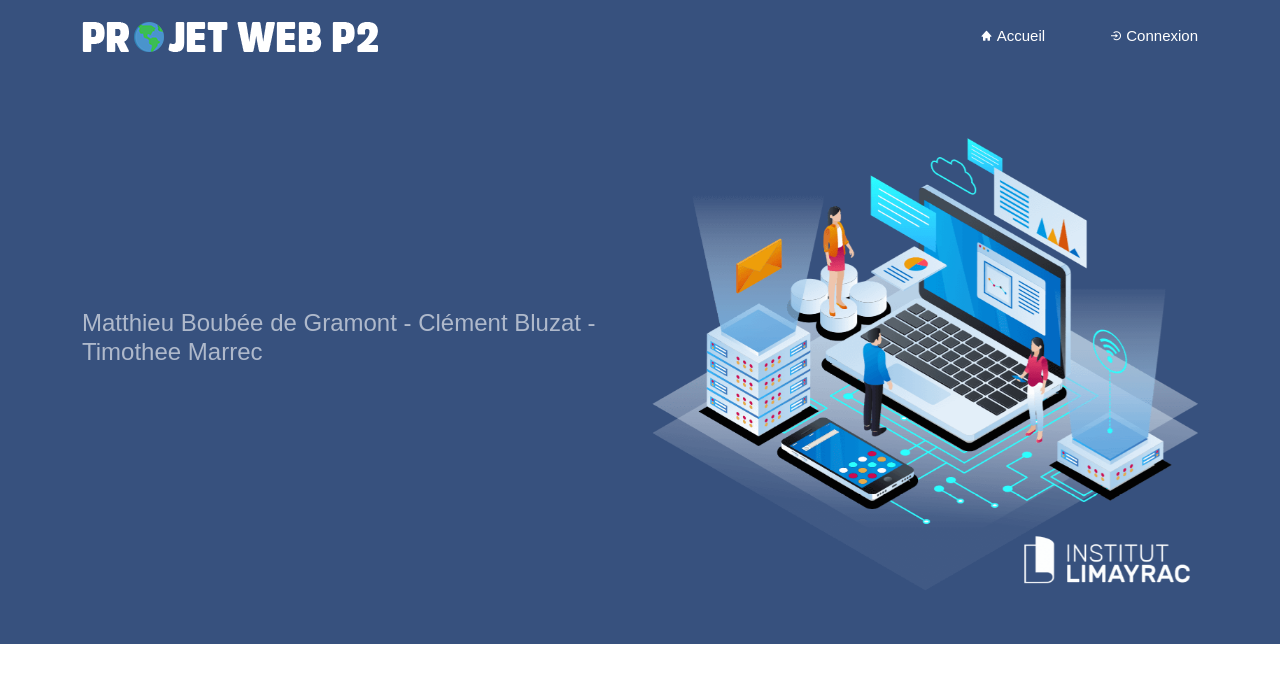
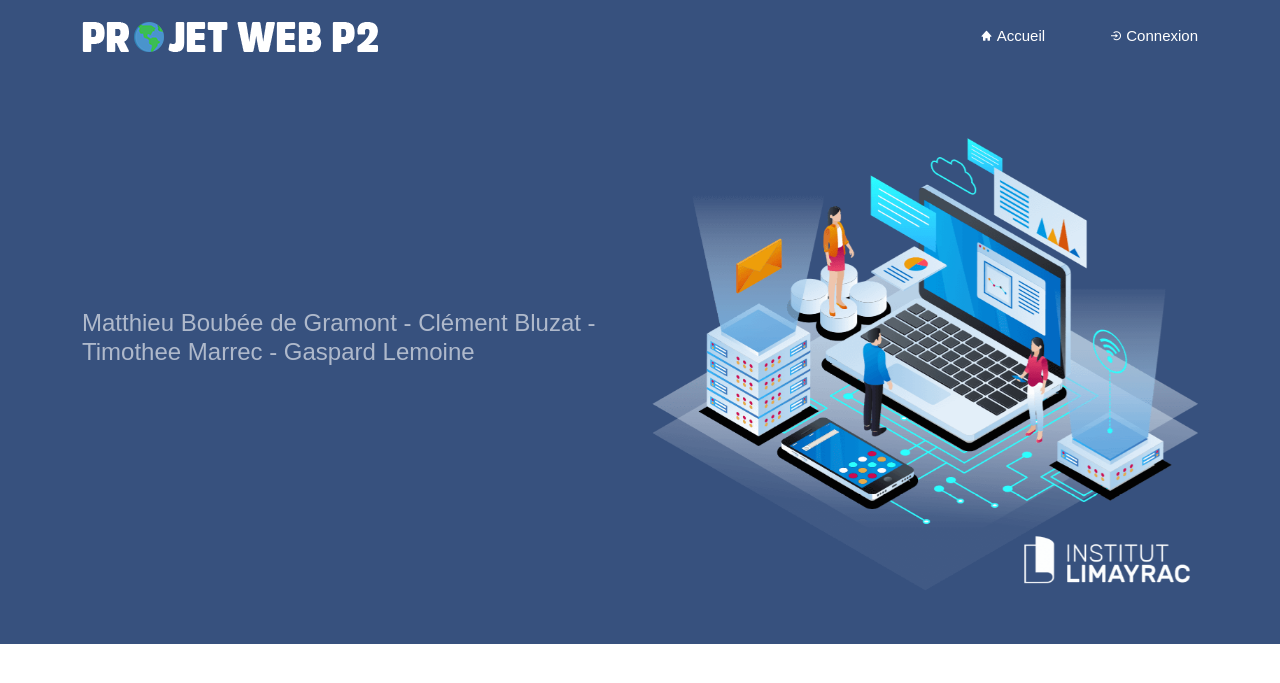
Before and after one commit to MatthieuBDG/Projet_Symfony, a Symfony app: template templates/pages/accueil.html.twig in a window 1280 px wide. Shown: the top 683 px of the page. Run offline with Twig, Linux system fonts and the light colour scheme; the template is opened without the code that fills it, so the values that code supplies are empty; some libraries are stand-ins or nearby versions; some web fonts are replaced.

Commit message:
update "Lemoine Gaspard" in accueil.html.twig

```diff
--- a/templates/pages/accueil.html.twig
+++ b/templates/pages/accueil.html.twig
@@ -32,7 +32,7 @@
       <div class="row">
         <div class="col-lg-6 d-flex flex-column justify-content-center pt-4 pt-lg-0 order-2 order-lg-1" data-aos="fade-up" data-aos-delay="200">
           <h1>{{ page_title }}</h1>
-          <h2>Matthieu Boubée de Gramont - Clément Bluzat - Timothee Marrec</h2>
+          <h2>Matthieu Boubée de Gramont - Clément Bluzat - Timothee Marrec - Gaspard Lemoine</h2>
         </div>
         <div class="col-lg-6 order-1 order-lg-2 hero-img" data-aos="zoom-in" data-aos-delay="200">
           <img src="assets/img/hero-img.png" class="img-fluid animated" alt="">
```
